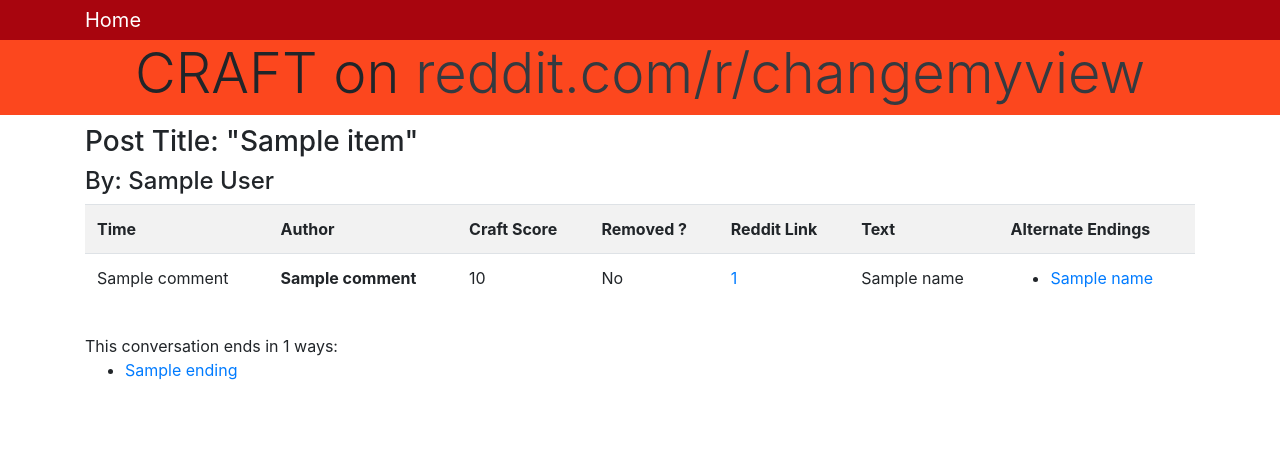
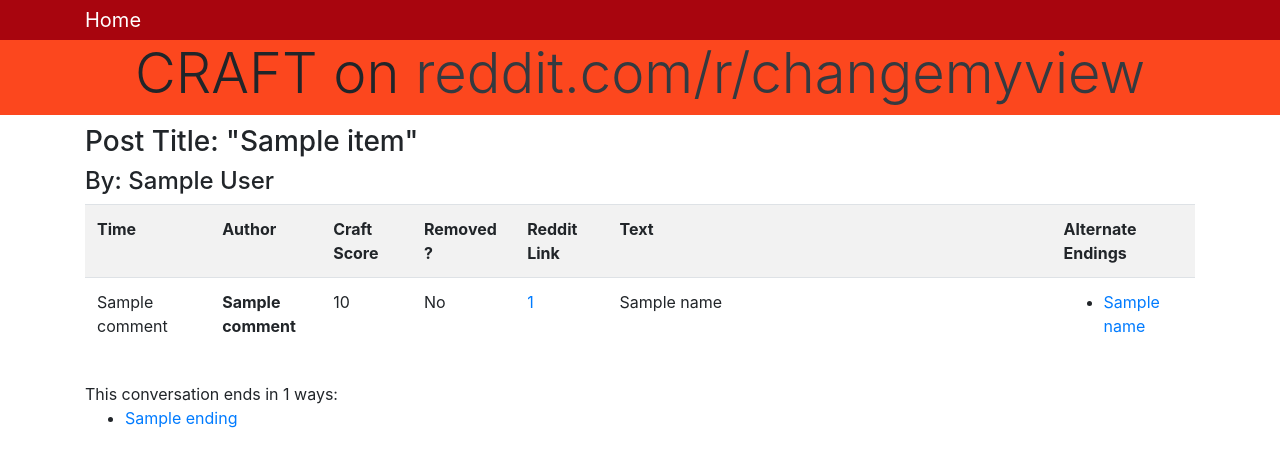
Before and after one commit to jschluger/CRAFT-frontend, a Flask app: page /convo in a window 1280 px wide. Shown: the top 467 px of the page. Run offline with Flask 2, Linux system fonts and the light colour scheme; a database or web service that is not in the repository returns one stand-in record (values such as "Sample title"); data that the repository does not hold is empty; some libraries are stand-ins or nearby versions.

Commit message:
fixing overflowing words again...

```diff
--- a/server/routes.py
+++ b/server/routes.py
@@ -1,4 +1,4 @@
-from flask import Blueprint, request, render_template
+from flask import Blueprint, request, render_template, abort
 import time, json, data
 from utils import api_interface
 
@@ -26,7 +26,7 @@
     ranks = api_interface.get_ranks(k, t)
 
     if 'internal_error' in times or 'internal_error' in ranks:
-        return render_template('error.html')
+        abort(500)
 
     return render_template('home.html',
                            backend=data.BACKEND,
@@ -52,7 +52,7 @@
 
     convo = api_interface.get_convo(i)
     if 'internal_error' in convo:
-        return render_template('error.html')
+        abort(500)
     for c in convo['convo']:
         c[3] = c[3].split('\n')
 
@@ -65,6 +65,11 @@
                            post_author=convo['post_author'])
 
 
+@routes.errorhandler(500)
+def err(e):
+    return render_template('error.html')
+
+
 @routes.route("/about")
 def about():
     """
--- a/server/templates/convo.html
+++ b/server/templates/convo.html
@@ -7,12 +7,12 @@
   <table class="table table-striped table-hover">
     <tr>
       <th scope="col">Time</th>
-      <th scope="col">Author</th>
+      <th scope="col" style="width:10%">Author</th>
       <th scope="col">Craft Score</th>
       <th scope="col">Removed ?</th>
 
       <th scope="col">Reddit Link</th>
-      <th scope="col">Text</th>
+      <th scope="col" style="width:40%">Text</th>
       <th scope="col">Alternate Endings</th>
     </tr>
     {% for comment in convo %}
@@ -38,7 +38,7 @@
       <td>
 	{% for p in comment[3] %}
 	<!-- <p style="word-break:break-all">{{ p }} </p> -->
-	<p style="overflow-wrap: break-word;;">{{ p }} </p>
+	<p style="word-break:break-word;">{{ p }} </p>
 	{% endfor %}
       </td>
       <td><ul>
--- a/server/templates/home.html
+++ b/server/templates/home.html
@@ -27,7 +27,7 @@
     </form>
   </div>
   <br>
-  <div class="row">
+  <div class="row" style="width: 100%">
     <table class="table table-striped table-hover">
       <h3>Top {{ k }} most likely to derail conversations at {{ format_time(this_time) }}:</h3>
       <tr>
```
